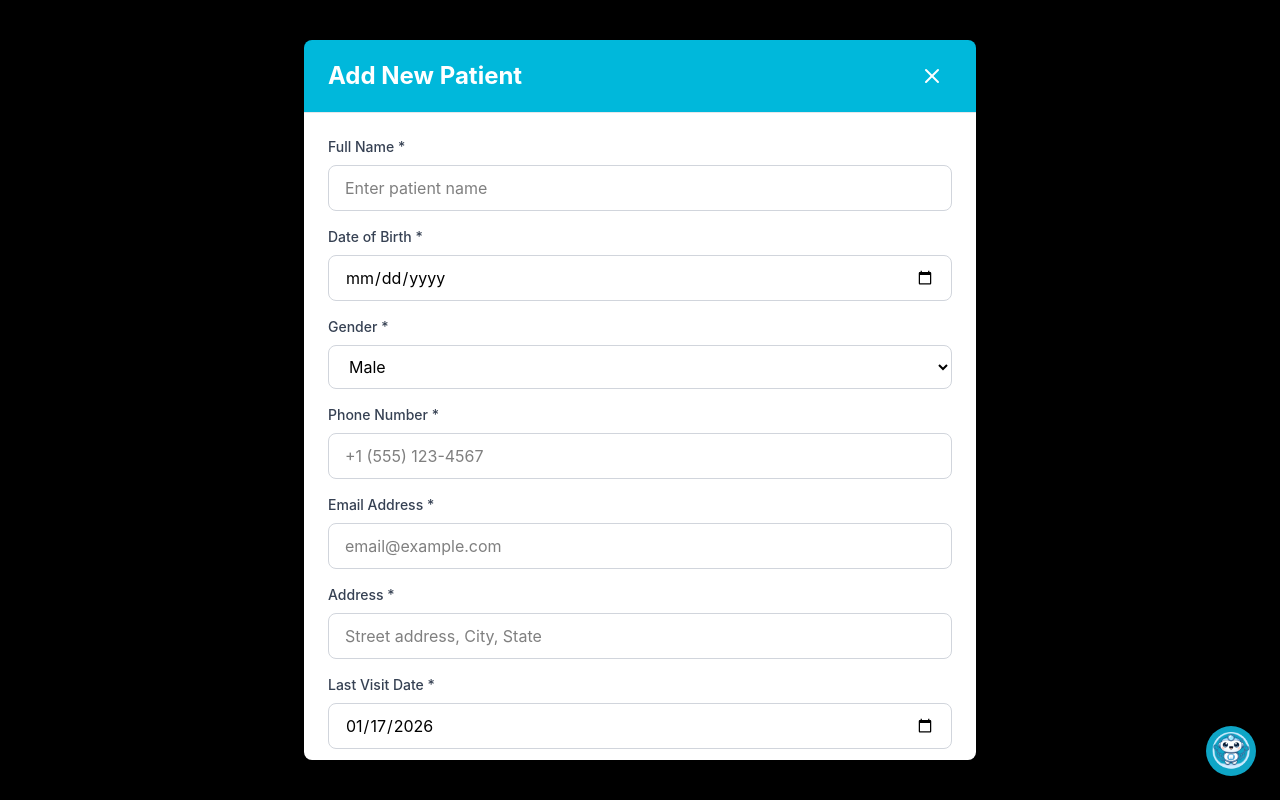
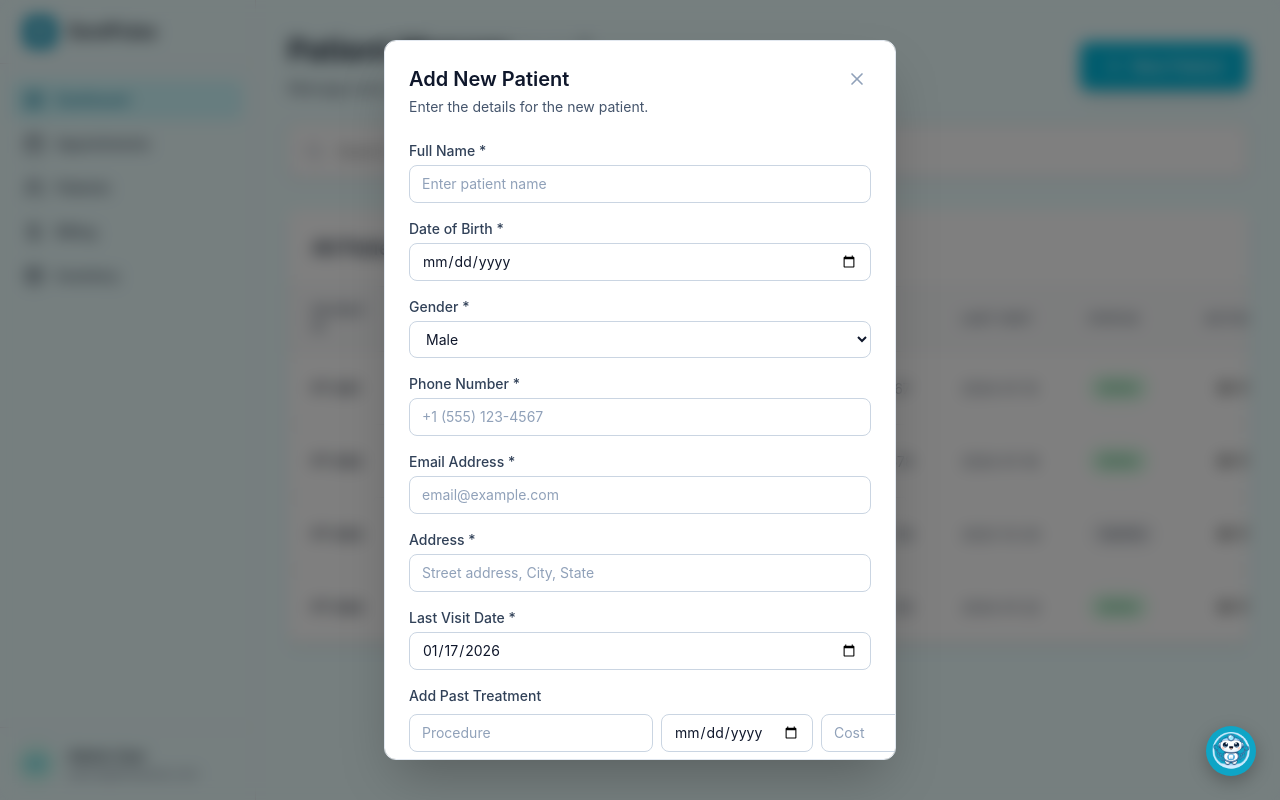
Before and after one commit to HVPasindu/DentPulse, a React app in the folder frontend/: page /admin/patients in a window 1280 px wide. Both pictures are taken after a click on the button "New Patient". Built offline with nearby package versions, Linux system fonts and the light colour scheme; the HTML template or start-up script is replaced by a standard one.

Commit message:
changes in add patient module

```diff
--- a/frontend/src/Admin/AddPatientModal.jsx
+++ b/frontend/src/Admin/AddPatientModal.jsx
@@ -59,54 +59,68 @@ const AddPatientModal = ({ onClose, onAdd }) => {
   };
 
   return (
-    <div className="fixed inset-0 bg-black bg-opacity-50 flex items-center justify-center z-50 p-4">
-      <div className="bg-white rounded-lg shadow-xl w-full max-w-2xl max-h-[90vh] overflow-y-auto">
-        {/* Header */}
-        <div className="sticky top-0 bg-cyan-500 border-b border-gray-200 px-4 md:px-6 py-4 flex items-center justify-between">
-          <h2 className="text-xl md:text-2xl font-bold text-white">Add New Patient</h2>
-          <button onClick={onClose} className="p-2 hover:bg-gray-100 rounded-lg transition-colors">
-            <X size={24} className="text-white" />
+    <div className="fixed inset-0 z-50 flex items-center justify-center p-4">
+      {/* Backdrop */}
+      <div className="fixed inset-0 bg-black/50 backdrop-blur-sm" onClick={onClose} />
+
+      {/* Dialog Content */}
+      <div className="relative z-50 w-full max-w-md rounded-xl border border-slate-200 bg-white p-6 shadow-2xl sm:max-w-lg max-h-[90vh] overflow-y-auto">
+        <div className="flex items-start justify-between">
+          <div>
+            <h2 className="text-xl font-semibold text-slate-900">Add New Patient</h2>
+            <p className="mt-1 text-sm text-slate-600">
+              Enter the details for the new patient.
+            </p>
+          </div>
+          <button
+            onClick={onClose}
+            className="rounded-lg p-1 text-slate-400 transition-colors hover:bg-slate-100 hover:text-slate-600"
+          >
+            <X className="h-5 w-5" />
           </button>
         </div>
 
         {/* Form */}
-        <form onSubmit={handleSubmit} className="p-4 md:p-6 space-y-4">
+        <form onSubmit={handleSubmit} className="mt-6 space-y-4">
           {/* Full Name */}
           <div>
-            <label className="block text-sm font-medium text-gray-700 mb-2">Full Name *</label>
+            <label htmlFor="name" className="block text-sm font-medium text-slate-700">Full Name *</label>
             <input
+              id="name"
               type="text"
               name="name"
               value={formData.name}
               onChange={handleChange}
               required
-              className="w-full px-4 py-2.5 border border-gray-300 rounded-lg focus:outline-none focus:ring-2 focus:ring-primary-500 focus:border-transparent"
               placeholder="Enter patient name"
+              className="mt-1 w-full rounded-lg border border-slate-300 bg-white px-3 py-2 text-sm text-slate-900 placeholder-slate-400 transition-colors focus:border-blue-500 focus:outline-none focus:ring-2 focus:ring-blue-500/20"
             />
           </div>
 
           {/* Date of Birth */}
           <div>
-            <label className="block text-sm font-medium text-gray-700 mb-2">Date of Birth *</label>
+            <label htmlFor="dob" className="block text-sm font-medium text-slate-700">Date of Birth *</label>
             <input
+              id="dob"
               type="date"
               name="dob"
               value={formData.dob}
               onChange={handleChange}
               required
-              className="w-full px-4 py-2.5 border border-gray-300 rounded-lg focus:outline-none focus:ring-2 focus:ring-primary-500 focus:border-transparent"
+              className="mt-1 w-full rounded-lg border border-slate-300 bg-white px-3 py-2 text-sm text-slate-900 transition-colors focus:border-blue-500 focus:outline-none focus:ring-2 focus:ring-blue-500/20"
             />
           </div>
 
           {/* Gender */}
           <div>
-            <label className="block text-sm font-medium text-gray-700 mb-2">Gender *</label>
+            <label htmlFor="gender" className="block text-sm font-medium text-slate-700">Gender *</label>
             <select
+              id="gender"
               name="gender"
               value={formData.gender}
               onChange={handleChange}
               required
-              className="w-full px-4 py-2.5 border border-gray-300 rounded-lg focus:outline-none focus:ring-2 focus:ring-primary-500 focus:border-transparent"
+              className="mt-1 w-full rounded-lg border border-slate-300 bg-white px-3 py-2 text-sm text-slate-900 transition-colors focus:border-blue-500 focus:outline-none focus:ring-2 focus:ring-blue-500/20"
             >
               <option value="Male">Male</option>
               <option value="Female">Female</option>
@@ -116,62 +130,66 @@ const AddPatientModal = ({ onClose, onAdd }) => {
 
           {/* Phone */}
           <div>
-            <label className="block text-sm font-medium text-gray-700 mb-2">Phone Number *</label>
+            <label htmlFor="phone" className="block text-sm font-medium text-slate-700">Phone Number *</label>
             <input
+              id="phone"
               type="tel"
               name="phone"
               value={formData.phone}
               onChange={handleChange}
               required
-              className="w-full px-4 py-2.5 border border-gray-300 rounded-lg focus:outline-none focus:ring-2 focus:ring-primary-500 focus:border-transparent"
               placeholder="+1 (555) 123-4567"
+              className="mt-1 w-full rounded-lg border border-slate-300 bg-white px-3 py-2 text-sm text-slate-900 placeholder-slate-400 transition-colors focus:border-blue-500 focus:outline-none focus:ring-2 focus:ring-blue-500/20"
             />
           </div>
 
           {/* Email */}
           <div>
-            <label className="block text-sm font-medium text-gray-700 mb-2">Email Address *</label>
+            <label htmlFor="email" className="block text-sm font-medium text-slate-700">Email Address *</label>
             <input
+              id="email"
               type="email"
               name="email"
               value={formData.email}
               onChange={handleChange}
               required
-              className="w-full px-4 py-2.5 border border-gray-300 rounded-lg focus:outline-none focus:ring-2 focus:ring-primary-500 focus:border-transparent"
               placeholder="email@example.com"
+              className="mt-1 w-full rounded-lg border border-slate-300 bg-white px-3 py-2 text-sm text-slate-900 placeholder-slate-400 transition-colors focus:border-blue-500 focus:outline-none focus:ring-2 focus:ring-blue-500/20"
             />
           </div>
 
           {/* Address */}
           <div>
-            <label className="block text-sm font-medium text-gray-700 mb-2">Address *</label>
+            <label htmlFor="address" className="block text-sm font-medium text-slate-700">Address *</label>
             <input
+              id="address"
               type="text"
               name="address"
               value={formData.address}
               onChange={handleChange}
               required
-              className="w-full px-4 py-2.5 border border-gray-300 rounded-lg focus:outline-none focus:ring-2 focus:ring-primary-500 focus:border-transparent"
               placeholder="Street address, City, State"
+              className="mt-1 w-full rounded-lg border border-slate-300 bg-white px-3 py-2 text-sm text-slate-900 placeholder-slate-400 transition-colors focus:border-blue-500 focus:outline-none focus:ring-2 focus:ring-blue-500/20"
             />
           </div>
 
           {/* Last Visit */}
           <div>
-            <label className="block text-sm font-medium text-gray-700 mb-2">Last Visit Date *</label>
+            <label htmlFor="lastVisit" className="block text-sm font-medium text-slate-700">Last Visit Date *</label>
             <input
+              id="lastVisit"
               type="date"
               name="lastVisit"
               value={formData.lastVisit}
               onChange={handleChange}
               required
-              className="w-full px-4 py-2.5 border border-gray-300 rounded-lg focus:outline-none focus:ring-2 focus:ring-primary-500 focus:border-transparent"
+              className="mt-1 w-full rounded-lg border border-slate-300 bg-white px-3 py-2 text-sm text-slate-900 transition-colors focus:border-blue-500 focus:outline-none focus:ring-2 focus:ring-blue-500/20"
             />
           </div>
 
           {/* Past Treatments */}
           <div>
-            <label className="block text-sm font-medium text-gray-700 mb-2">Add Past Treatment</label>
+            <label className="block text-sm font-medium text-slate-700 mb-2">Add Past Treatment</label>
             <div className="flex gap-2 mb-2">
               <input
                 type="text"
@@ -179,14 +197,14 @@ const AddPatientModal = ({ onClose, onAdd }) => {
                 value={newTreatment.procedure}
                 onChange={handleTreatmentChange}
                 placeholder="Procedure"
-                className="flex-1 px-3 py-2 border border-gray-300 rounded-lg"
+                className="flex-1 rounded-lg border border-slate-300 bg-white px-3 py-2 text-sm text-slate-900 placeholder-slate-400 transition-colors focus:border-blue-500 focus:outline-none focus:ring-2 focus:ring-blue-500/20"
               />
               <input
                 type="date"
                 name="date"
                 value={newTreatment.date}
                 onChange={handleTreatmentChange}
-                className="px-3 py-2 border border-gray-300 rounded-lg"
+                className="rounded-lg border border-slate-300 bg-white px-3 py-2 text-sm text-slate-900 transition-colors focus:border-blue-500 focus:outline-none focus:ring-2 focus:ring-blue-500/20"
               />
               <input
                 type="number"
@@ -194,12 +212,12 @@ const AddPatientModal = ({ onClose, onAdd }) => {
                 value={newTreatment.cost}
                 onChange={handleTreatmentChange}
                 placeholder="Cost"
-                className="w-24 px-3 py-2 border border-gray-300 rounded-lg"
+                className="w-24 rounded-lg border border-slate-300 bg-white px-3 py-2 text-sm text-slate-900 placeholder-slate-400 transition-colors focus:border-blue-500 focus:outline-none focus:ring-2 focus:ring-blue-500/20"
               />
               <button
                 type="button"
                 onClick={addTreatment}
-                className="px-4 py-2 bg-cyan-600 text-white rounded-lg"
+                className="rounded-lg bg-blue-600 px-4 py-2 text-sm font-semibold text-white shadow-sm transition-colors hover:bg-blue-700 focus:outline-none focus:ring-2 focus:ring-blue-500 focus:ring-offset-2"
               >
                 Add
               </button>
@@ -218,17 +236,17 @@ const AddPatientModal = ({ onClose, onAdd }) => {
           </div>
 
           {/* Buttons */}
-          <div className="flex flex-col-reverse sm:flex-row gap-3 mt-6">
+          <div className="mt-6 flex flex-col-reverse gap-3 sm:flex-row sm:justify-end">
             <button
               type="button"
               onClick={onClose}
-              className="w-full sm:w-auto px-6 py-2.5 border border-gray-300 text-gray-700 rounded-lg hover:bg-gray-50 transition-colors font-medium"
+              className="rounded-lg border border-slate-300 bg-white px-4 py-2 text-sm font-semibold text-slate-700 transition-colors hover:bg-slate-50 focus:outline-none focus:ring-2 focus:ring-slate-500"
             >
               Cancel
             </button>
             <button
               type="submit"
-              className="w-full sm:w-auto px-6 py-2.5 bg-cyan-600 text-white rounded-lg hover:bg-primary-700 transition-colors font-medium"
+              className="rounded-lg bg-blue-600 px-4 py-2 text-sm font-semibold text-white shadow-sm transition-colors hover:bg-blue-700 focus:outline-none focus:ring-2 focus:ring-blue-500 focus:ring-offset-2"
             >
               Add Patient
             </button>
--- a/frontend/src/pages/PatientsPage.jsx
+++ b/frontend/src/pages/PatientsPage.jsx
@@ -1,5 +1,5 @@
 import { useState, useEffect } from 'react';
-import { Search, Plus, Eye, Edit, Trash2 } from 'lucide-react';
+import { Search, Plus, Eye } from 'lucide-react';
 import AddPatientModal from '../Admin/AddPatientModal';
 import PatientProfile from '../Admin/PatientProfile';
 import { useLocation } from 'react-router-dom';
@@ -111,10 +111,10 @@ const PatientsPage = () => {
     }
   }, [location]);
 
-  const deletePatient = (id) => {
-    if (window.confirm('Are you sure you want to delete this patient?')) {
-      setPatients(patients.filter(p => p.id !== id));
-    }
+  const togglePatientStatus = (id) => {
+    setPatients(patients.map(p =>
+      p.id === id ? { ...p, status: p.status === 'Active' ? 'Inactive' : 'Active' } : p
+    ));
   };
 
   return (
@@ -176,13 +176,16 @@ const PatientsPage = () => {
                     <h3 className="font-semibold text-gray-800">{patient.name}</h3>
                     <p className="text-sm text-gray-500">{patient.id}</p>
                   </div>
-                  <span className={`px-2 py-1 rounded-full text-xs font-medium ${
-                    patient.status === 'Active'
-                      ? 'bg-green-100 text-green-700'
-                      : 'bg-gray-100 text-gray-700'
-                  }`}>
+                  <button
+                    onClick={() => togglePatientStatus(patient.id)}
+                    className={`px-3 py-1.5 rounded-full text-xs font-medium transition-colors ${
+                      patient.status === 'Active'
+                        ? 'bg-green-100 text-green-700 hover:bg-green-200'
+                        : 'bg-gray-100 text-gray-700 hover:bg-gray-200'
+                    }`}
+                  >
                     {patient.status}
-                  </span>
+                  </button>
                 </div>
                 <div className="space-y-1 mb-3 text-sm">
                   <p className="text-gray-600"><span className="font-medium">Age:</span> {patient.age}</p>
@@ -197,12 +200,6 @@ const PatientsPage = () => {
                   >
                     <Eye size={16} />
                     View
-                  </button>
-                  <button
-                    onClick={() => deletePatient(patient.id)}
-                    className="flex items-center justify-center gap-2 px-4 py-2 bg-red-50 text-red-700 rounded-lg hover:bg-red-100 transition-colors font-medium text-sm"
-                  >
-                    <Trash2 size={16} />
                   </button>
                 </div>
               </div>
@@ -267,13 +264,16 @@ const PatientsPage = () => {
                       <span className="text-sm text-gray-600">{patient.lastVisit}</span>
                     </td>
                     <td className="px-6 py-4 whitespace-nowrap">
-                      <span className={`px-3 py-1 rounded-full text-xs font-medium ${
-                        patient.status === 'Active'
-                          ? 'bg-green-100 text-green-700'
-                          : 'bg-gray-100 text-gray-700'
-                      }`}>
+                      <button
+                        onClick={() => togglePatientStatus(patient.id)}
+                        className={`px-3 py-1.5 rounded-full text-xs font-medium transition-colors ${
+                          patient.status === 'Active'
+                            ? 'bg-green-100 text-green-700 hover:bg-green-200'
+                            : 'bg-gray-100 text-gray-700 hover:bg-gray-200'
+                        }`}
+                      >
                         {patient.status}
-                      </span>
+                      </button>
                     </td>
                     <td className="px-6 py-4 whitespace-nowrap">
                       <div className="flex items-center gap-2">
@@ -283,12 +283,6 @@ const PatientsPage = () => {
                         >
                           <Eye size={16} />
                           View
-                        </button>
-                        <button
-                          onClick={() => deletePatient(patient.id)}
-                          className="p-1.5 text-red-600 hover:bg-red-50 rounded-lg transition-colors"
-                        >
-                          <Trash2 size={16} />
                         </button>
                       </div>
                     </td>
```
